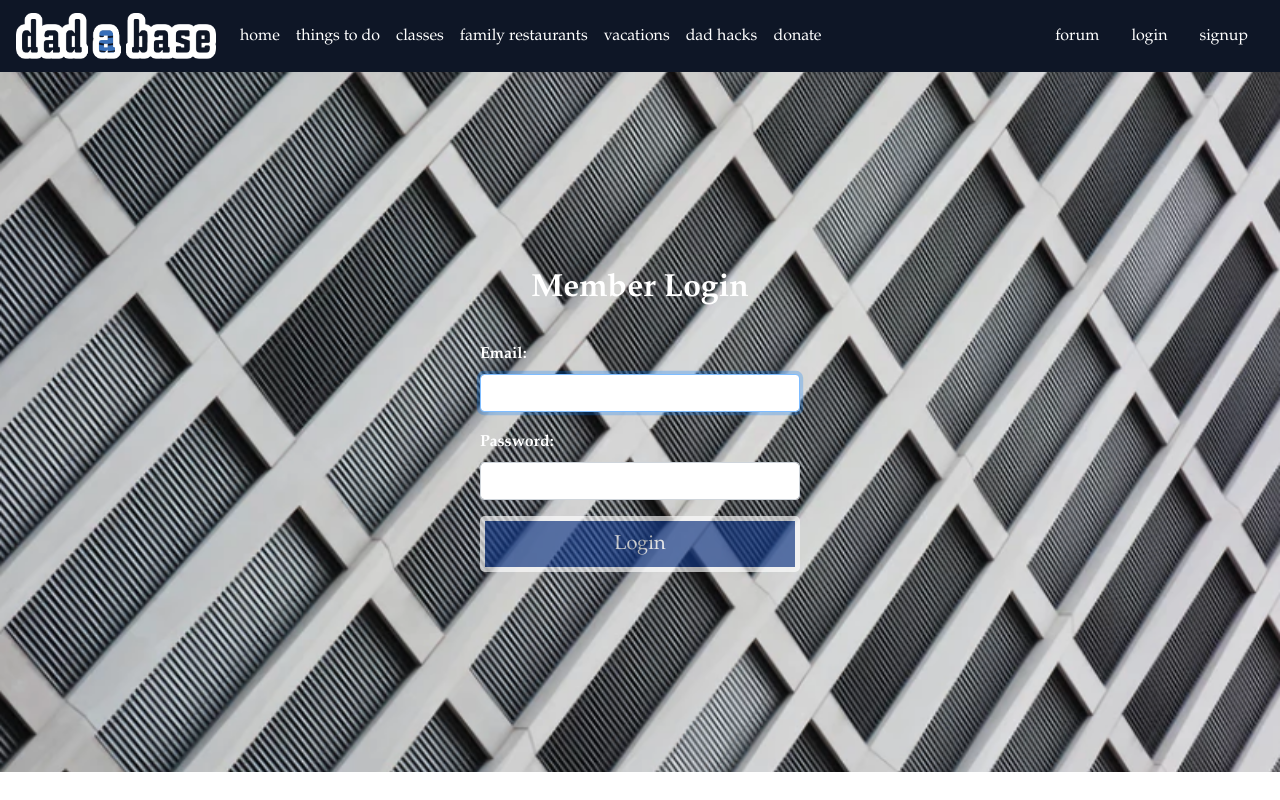
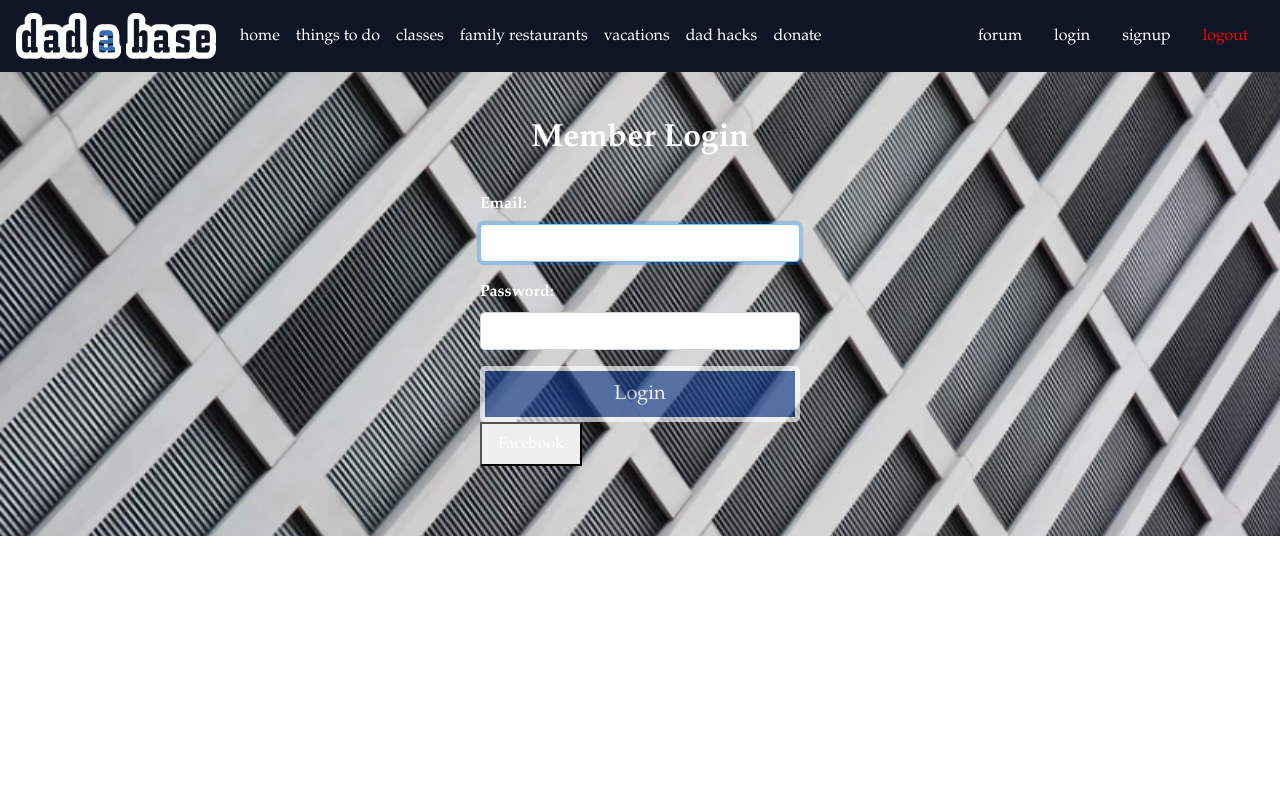
Before and after one commit to JSR88431/projectThree, a React (Create React App) app in the folder client/: page /Login in a window 1280 px wide. Built offline with nearby package versions, Linux system fonts and the light colour scheme.

Commit message:
ln br fix on sign up and log in, add fb button route and logout

```diff
--- a/client/src/App.js
+++ b/client/src/App.js
@@ -42,6 +42,7 @@ class App extends React.Component {
       <Route exact path="/Donate" component={Donate} />
       <Route exact path="/Classes" component={Classes} />
       <Route exact path="/Dadhacks" component={Dadhacks} />
+
     </div>
   </Router>
  </div>
--- a/client/src/components/Dadhacks.js
+++ b/client/src/components/Dadhacks.js
@@ -37,10 +37,13 @@ class Dadhacks extends React.Component {
 
   render() {
     return (
+
       <div className="topMargin" style={Bg}>
         {this.state.results.map(item => {
             return (
+
             <div className="container py-3">
+            <a className="nav-link" href="/auth/facebook">Facebook</a>
               <div className="card">
                 <div className="row ">
                   <div className="col-md-4">
--- a/client/src/components/Login.css
+++ b/client/src/components/Login.css
@@ -1,7 +1,7 @@
 @media all and (min-width: 480px) {
     .Login {
-     padding: 200px 0;
-     margin-top: 70px;
+     padding: 70px 0;
+     margin-top: 50px;
     }
 
     .Login form {
--- a/client/src/components/Login.js
+++ b/client/src/components/Login.js
@@ -100,6 +100,8 @@ export default class Login extends Component {
             Login
           </Button>
           {error}
+          <button className="nav-link" href="/auth/facebook">Facebook</button>
+
         </form>
 
       </div>
--- a/client/src/components/Nav.js
+++ b/client/src/components/Nav.js
@@ -62,6 +62,8 @@ class Nav extends React.Component {
                     <span><a className="nav-link" href="/Forum">forum</a></span>
                     <span><a className="nav-link" href="/Login">login</a></span>
                     <span><a className="nav-link" href="/Signup">signup</a></span>
+                    <span><a className="nav-link" href='/logout' style={{color:"red"}}>logout</a></span>
+
                 </nav>
             </div>
         );
--- a/client/src/components/Signup.js
+++ b/client/src/components/Signup.js
@@ -111,8 +111,11 @@ export default class Signup extends Component {
             className="signUpButton"
           >
             Signup
+
           </Button>
           {error}
+          <button className="nav-link" href="/auth/facebook">Facebook</button>
+
         </form>
       </div>
       </div>
```
Also changed, not shown: 1 other file (tests, documents, lock files or other folders).
